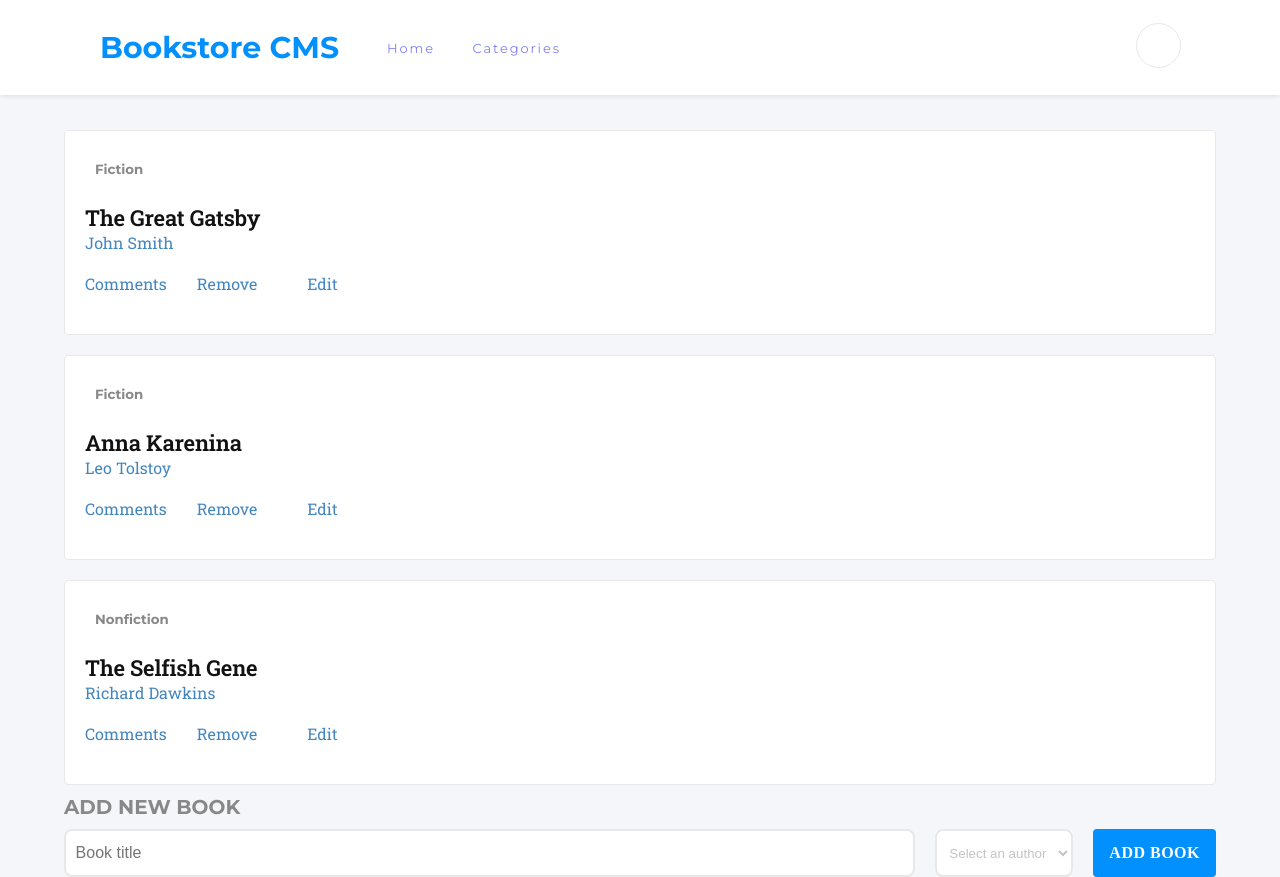
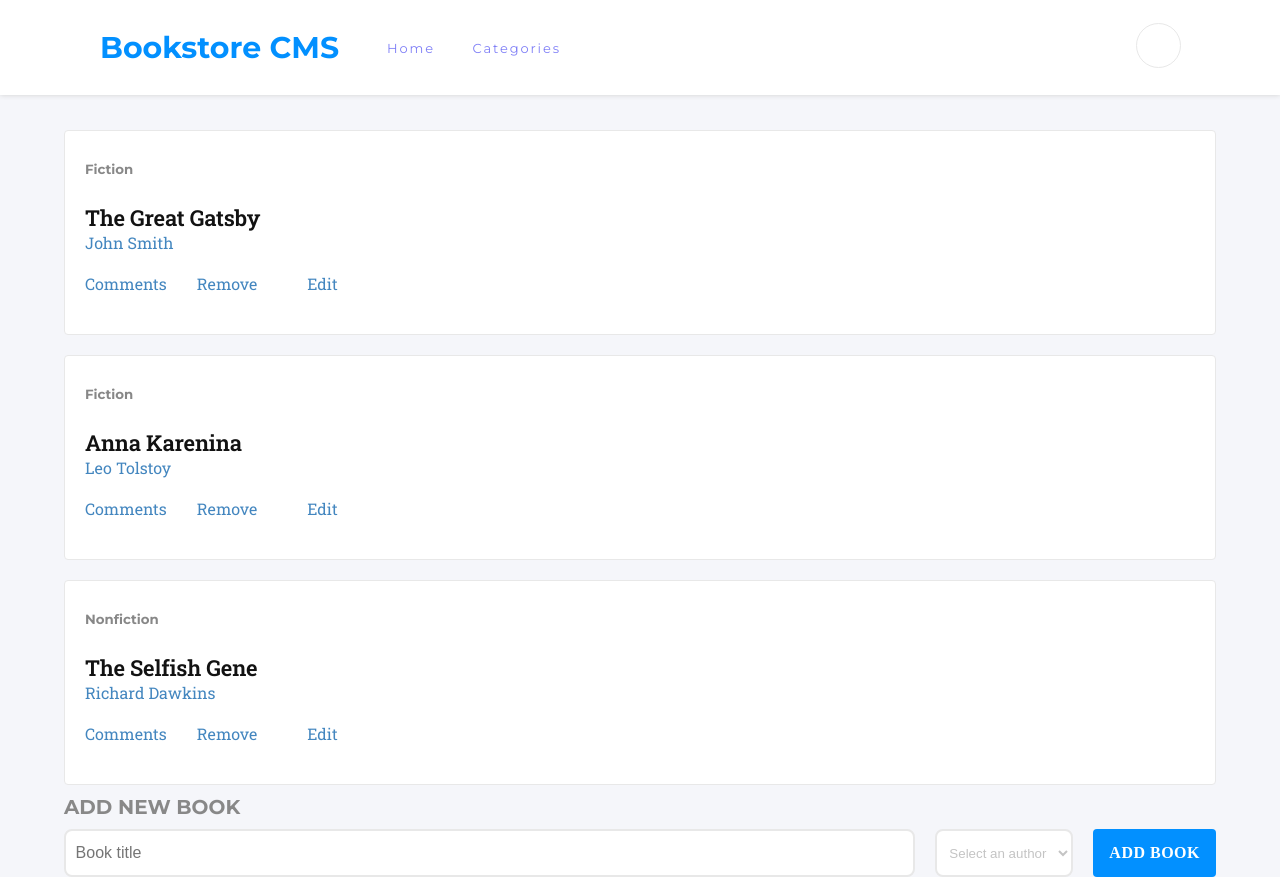
Before and after one commit to romans-adi/bookstore, a React (Create React App) app: page / in a window 1280 px wide. Built offline with nearby package versions, Linux system fonts and the light colour scheme.

Commit message:
Add margin-left -10px to the book-category to fix buttons' position

```diff
--- a/src/components/Home/Home.scss
+++ b/src/components/Home/Home.scss
@@ -26,6 +26,7 @@
     border: none;
     background: inherit;
     padding: 10px;
+    margin-left: -10px;
 
     &:hover {
       background-color: #ccc;
```
